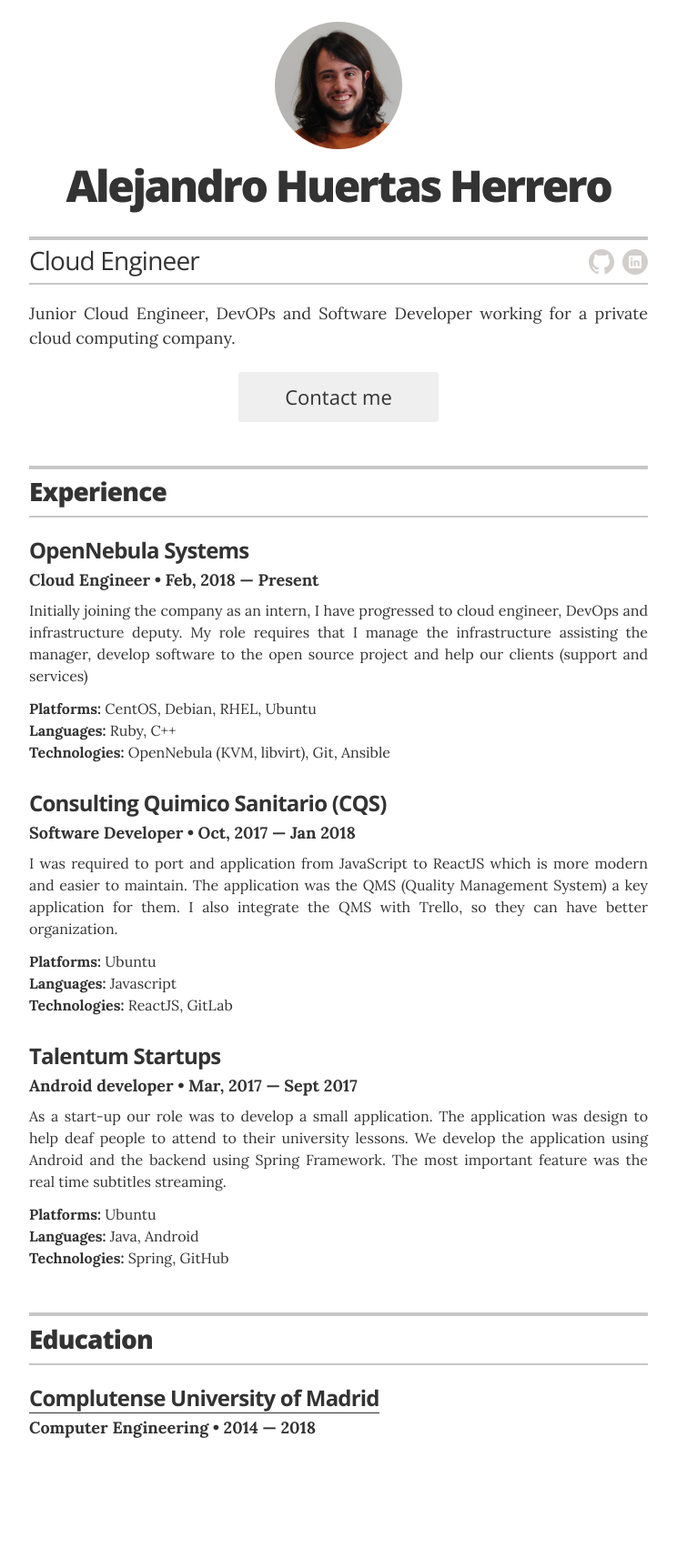
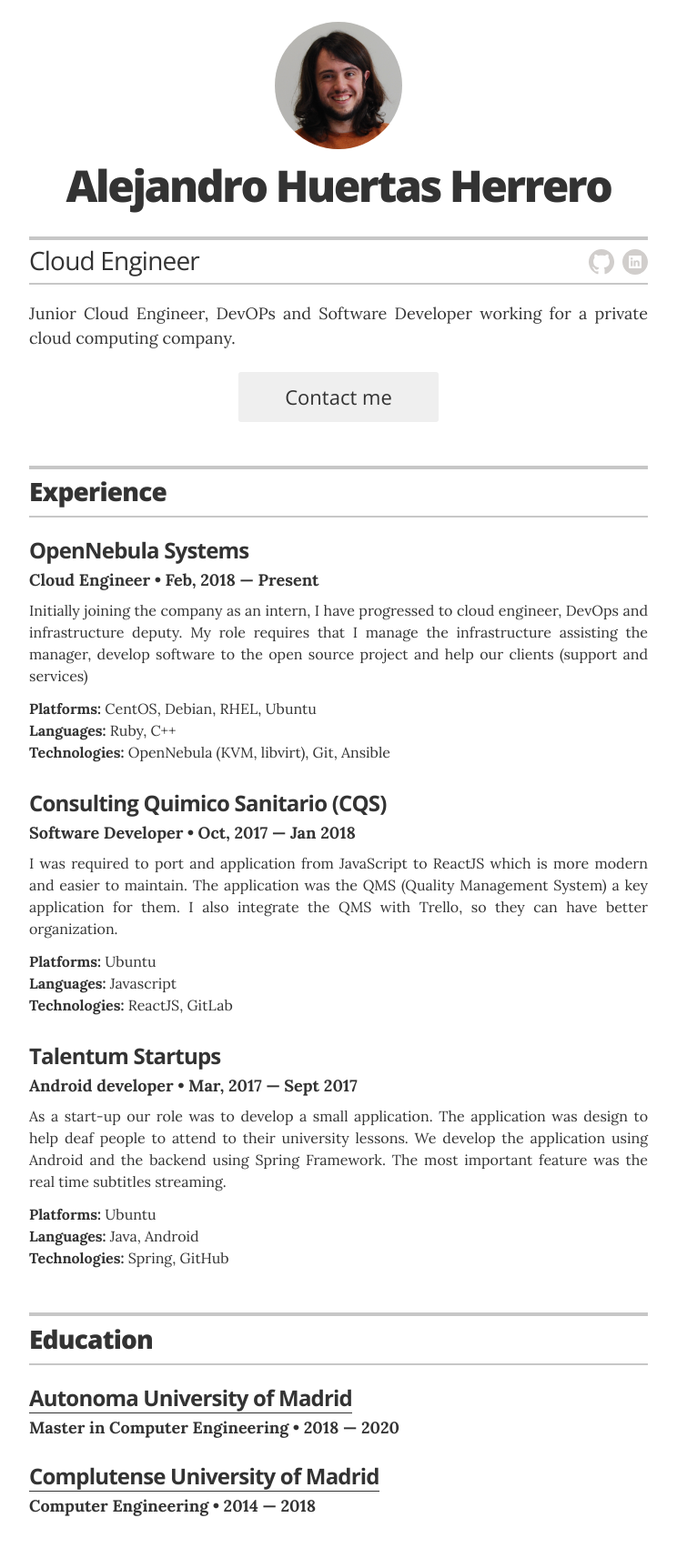
Before and after one commit to al3xhh/ahuertas.github.io, a Jekyll site: the page built from index.html, in a window 1280 px wide. Shown: the whole page at 91% size, without its empty margins (268-1012 px from the left). Built offline with Jekyll 4.4.1, drawn with Linux system fonts in a browser that asks for light colours; before the commit the page ends 1627 px from its top, so only the background shows below that.

Commit message:
Add more education

```diff
--- a/_layouts/resume.html
+++ b/_layouts/resume.html
@@ -105,6 +105,10 @@
           <h2>Education</h2>
         </header>
 
+        <div class="resume-item" itemscope itemprop="worksFor" itemtype="http://schema.org/CollegeOrUniversity">
+          <h3 class="resume-item-title" itemprop="name"><a href="https://uam.es">Autonoma University of Madrid</a></h3>
+          <h4 class="resume-item-details" itemprop="description">Master in Computer Engineering &bull; 2018 &mdash; 2020</h4>
+        </div>
         <div class="resume-item" itemscope itemprop="worksFor" itemtype="http://schema.org/CollegeOrUniversity">
           <h3 class="resume-item-title" itemprop="name"><a href="https://ucm.es">Complutense University of Madrid</a></h3>
           <h4 class="resume-item-details" itemprop="description">Computer Engineering &bull; 2014 &mdash; 2018</h4>
```
